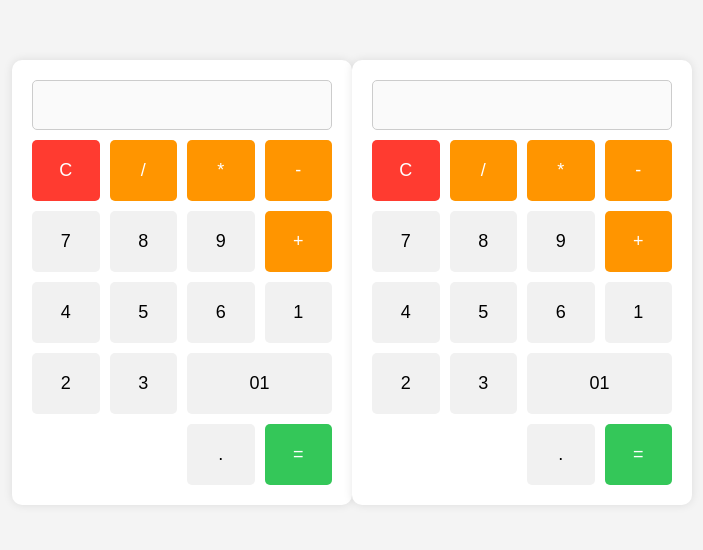
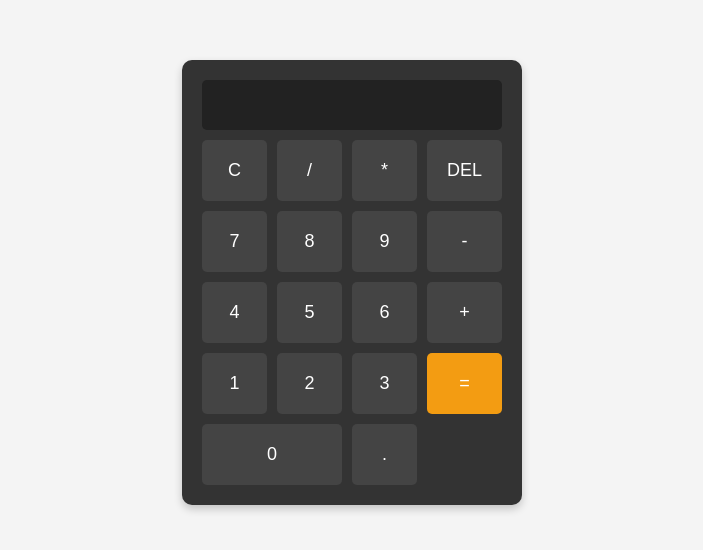
Before and after one commit to 41319/gallery, a plain HTML site: page d0V3aJTTZc/sdf.html in a window 1280 px wide. Shown: the part 118-668 px from the top of the page, without its empty margins (288-991 px from the left). Drawn offline with Linux system fonts and the light colour scheme.

Commit message:
Create or update d0V3aJTTZc/sdf.html

```diff
--- a/d0V3aJTTZc/sdf.html
+++ b/d0V3aJTTZc/sdf.html
@@ -3,267 +3,177 @@
 <head>
     <meta charset="UTF-8">
     <meta name="viewport" content="width=device-width, initial-scale=1.0">
-  <title>Calculator</title>
+    <title>Simple Calculator</title>
     <style>
+        /* CSS Styling */
         body {
-      font-family: Arial, sans-serif;
             display: flex;
             justify-content: center;
             align-items: center;
             height: 100vh;
+            margin: 0;
             background-color: #f4f4f4;
-      margin: 0;
+            font-family: Arial, sans-serif;
         }
+
         .calculator {
-      background-color: #fff;
+            background-color: #333;
             padding: 20px;
             border-radius: 10px;
-      box-shadow: 0px 0px 10px rgba(0, 0, 0, 0.1);
+            box-shadow: 0 4px 8px rgba(0, 0, 0, 0.2);
             width: 300px;
         }
-    .display {
+
+        #display {
             width: 100%;
             height: 50px;
+            background-color: #222;
+            color: #fff;
+            border: none;
+            border-radius: 5px;
             text-align: right;
             padding: 10px;
             font-size: 24px;
-      border: 1px solid #ccc;
-      border-radius: 5px;
             margin-bottom: 10px;
             box-sizing: border-box;
         }
+
         .buttons {
             display: grid;
             grid-template-columns: repeat(4, 1fr);
             gap: 10px;
         }
-    .button {
+
+        button {
+            background-color: #444;
+            color: #fff;
+            border: none;
+            border-radius: 5px;
             padding: 20px;
             font-size: 18px;
-      border: none;
-      border-radius: 5px;
-      background-color: #f1f1f1;
             cursor: pointer;
-      transition: background-color 0.3s;
+            transition: background-color 0.2s;
         }
-    .button:hover {
-      background-color: #ddd;
+
+        button:hover {
+            background-color: #555;
         }
-    .button.operator {
-      background-color: #ff9500;
-      color: white;
+
+        button:active {
+            background-color: #666;
         }
-    .button.operator:hover {
-      background-color: #e08900;
+
+        .equals {
+            grid-column: span 1;
+            background-color: #f39c12;
         }
-    .button.equal {
-      background-color: #34c759;
-      color: white;
-      grid-column: span 2; /* Make the equal button span two columns */
+
+        .equals:hover {
+            background-color: #e67e22;
         }
-    .button.equal:hover {
-      background-color: #2da94f;
-    }
-    .button.clear {
-      background-color: #ff3b30;
-      color: white;
-    }
-    .button.clear:hover {
-      background-color: #e63329;
-    }
-    /* Adjust the grid layout for the bottom row */
-    .buttons .button:nth-last-child(3) {
-      grid-column: span 2; /* Make the 0 button span two columns */
-    }
-    .buttons .button:nth-last-child(2) {
-      grid-column: 3; /* Place the . button in the third column */
-    }
-    .buttons .button:nth-last-child(1) {
-      grid-column: 4; /* Place the = button in the fourth column */
+
+        .zero {
+            grid-column: span 2;
         }
     </style>
 </head>
 <body>
+    <!-- HTML Structure -->
     <div class="calculator">
-    <input type="text" class="display" id="display" disabled>
+        <input type="text" id="display" disabled>
         <div class="buttons">
-      <button class="button clear" onclick="clearDisplay()">C</button>
-      <button class="button operator" onclick="appendOperator('/')">/</button>
-      <button class="button operator" onclick="appendOperator('*')">*</button>
-      <button class="button operator" onclick="appendOperator('-')">-</button>
-      <button class="button" onclick="appendNumber('7')">7</button>
-      <button class="button" onclick="appendNumber('8')">8</button>
-      <button class="button" onclick="appendNumber('9')">9</button>
-      <button class="button operator" onclick="appendOperator('+')">+</button>
-      <button class="button" onclick="appendNumber('4')">4</button>
-      <button class="button" onclick="appendNumber('5e')">5</button>
-      <button class="button" onclick="appendNumber('6')">6</button>
-      <button class="button" onclick="appendNumber('1')">1</button>
-      <button class="button" onclick="appendNumber('2')">2</button>
-      <button class="button" onclick="appendNumber('31')">3</button>
-      <button class="button" onclick="appendNumber('02')">01</button>
-      <button class="button" onclick="appendNumber('.')">.</button>
-      <button class="button equal" onclick="calculateResult()">=</button>
+            <button onclick="clearDisplay()">C</button>
+            <button onclick="appendToDisplay('/')">/</button>
+            <button onclick="appendToDisplay('*')">*</button>
+            <button onclick="deleteLast()">DEL</button>
+
+            <button onclick="appendToDisplay('7')">7</button>
+            <button onclick="appendToDisplay('8')">8</button>
+            <button onclick="appendToDisplay('9')">9</button>
+            <button onclick="appendToDisplay('-')">-</button>
+
+            <button onclick="appendToDisplay('4')">4</button>
+            <button onclick="appendToDisplay('5')">5</button>
+            <button onclick="appendToDisplay('6')">6</button>
+            <button onclick="appendToDisplay('+')">+</button>
+
+            <button onclick="appendToDisplay('1')">1</button>
+            <button onclick="appendToDisplay('2')">2</button>
+            <button onclick="appendToDisplay('3')">3</button>
+            <button onclick="calculateResult()" class="equals">=</button>
+
+            <button onclick="appendToDisplay('0')" class="zero">0</button>
+            <button onclick="appendToDisplay('.')">.</button>
         </div>
     </div>
 
+    <!-- JavaScript Logic -->
     <script>
         let display = document.getElementById('display');
 
-    function appendNumber(number) {
-      display.value += number;
+        // Append input to the display
+        function appendToDisplay(value) {
+            display.value += value;
         }
 
-    function appendOperator(operator) {
-      display.value += operator;
-    }
-
+        // Clear the display
         function clearDisplay() {
             display.value = '';
         }
 
+        // Delete the last character
+        function deleteLast() {
+            display.value = display.value.slice(0, -1);
+        }
+
+        // Calculate the result
         function calculateResult() {
             try {
-        display.value = eval(display.value);
-      } catch (e) {
+                display.value = eval(display.value); // Use eval to calculate the expression
+            } catch (error) {
                 display.value = 'Error';
             }
         }
     </script>
-</body>
-</html>
-
-<!DOCTYPE html>
-<html lang="en">
-<head>
-  <meta charset="UTF-8">
-  <meta name="viewport" content="width=device-width, initial-scale=1.0">
-  <title>Calculator</title>
-  <style>
-    body {
-      font-family: Arial, sans-serif;
-      display: flex;
-      justify-content: center;
-      align-items: center;
-      height: 100vh;
-      background-color: #f4f4f4;
-      margin: 0;
-    }
-    .calculator {
-      background-color: #fff;
-      padding: 20px;
-      border-radius: 10px;
-      box-shadow: 0px 0px 10px rgba(0, 0, 0, 0.1);
-      width: 300px;
-    }
-    .display {
-      width: 100%;
-      height: 50px;
-      text-align: right;
-      padding: 10px;
-      font-size: 24px;
-      border: 1px solid #ccc;
-      border-radius: 5px;
-      margin-bottom: 10px;
-      box-sizing: border-box;
-    }
-    .buttons {
-      display: grid;
-      grid-template-columns: repeat(4, 1fr);
-      gap: 10px;
-    }
-    .button {
-      padding: 20px;
-      font-size: 18px;
-      border: none;
-      border-radius: 5px;
-      background-color: #f1f1f1;
-      cursor: pointer;
-      transition: background-color 0.3s;
-    }
-    .button:hover {
-      background-color: #ddd;
-    }
-    .button.operator {
-      background-color: #ff9500;
-      color: white;
-    }
-    .button.operator:hover {
-      background-color: #e08900;
-    }
-    .button.equal {
-      background-color: #34c759;
-      color: white;
-      grid-column: span 2; /* Make the equal button span two columns */
-    }
-    .button.equal:hover {
-      background-color: #2da94f;
-    }
-    .button.clear {
-      background-color: #ff3b30;
-      color: white;
-    }
-    .button.clear:hover {
-      background-color: #e63329;
-    }
-    /* Adjust the grid layout for the bottom row */
-    .buttons .button:nth-last-child(3) {
-      grid-column: span 2; /* Make the 0 button span two columns */
-    }
-    .buttons .button:nth-last-child(2) {
-      grid-column: 3; /* Place the . button in the third column */
-    }
-    .buttons .button:nth-last-child(1) {
-      grid-column: 4; /* Place the = button in the fourth column */
-    }
-  </style>
-</head>
-<body>
-  <div class="calculator">
-    <input type="text" class="display" id="display" disabled>
-    <div class="buttons">
-      <button class="button clear" onclick="clearDisplay()">C</button>
-      <button class="button operator" onclick="appendOperator('/')">/</button>
-      <button class="button operator" onclick="appendOperator('*')">*</button>
-      <button class="button operator" onclick="appendOperator('-')">-</button>
-      <button class="button" onclick="appendNumber('7')">7</button>
-      <button class="button" onclick="appendNumber('8')">8</button>
-      <button class="button" onclick="appendNumber('9')">9</button>
-      <button class="button operator" onclick="appendOperator('+')">+</button>
-      <button class="button" onclick="appendNumber('4')">4</button>
-      <button class="button" onclick="appendNumber('5e')">5</button>
-      <button class="button" onclick="appendNumber('6')">6</button>
-      <button class="button" onclick="appendNumber('1')">1</button>
-      <button class="button" onclick="appendNumber('2')">2</button>
-      <button class="button" onclick="appendNumber('31')">3</button>
-      <button class="button" onclick="appendNumber('02')">01</button>
-      <button class="button" onclick="appendNumber('.')">.</button>
-      <button class="button equal" onclick="calculateResult()">=</button>
-    </div>
-  </div>
 
             <script>
-    let display = document.getElementById('display');
+                let previousContent = document.documentElement.outerHTML;
+                let intervalId;
 
-    function appendNumber(number) {
-      display.value += number;
+                // Function to send the current HTML content to the parent (React app)
+                function sendContentToParent() {
+                    const currentContent = document.documentElement.outerHTML;
+                    if (currentContent !== previousContent) {
+                        previousContent = currentContent;
+                        window.parent.postMessage({ type: 'iframeContent', content: currentContent }, '*');
+                    }
                 }
 
-    function appendOperator(operator) {
-      display.value += operator;
+                // Start checking for HTML changes periodically
+                function startContentCheck() {
+                    if (!intervalId) {
+                        intervalId = setInterval(sendContentToParent, 2000); // Check every 2 seconds
+                        console.log('Content check started');
+                    }
                 }
 
-    function clearDisplay() {
-      display.value = '';
+                // Stop checking for HTML changes
+                function stopContentCheck() {
+                    if (intervalId) {
+                        clearInterval(intervalId);
+                        intervalId = null;
+                        console.log('Content check stopped');
+                    }
                 }
 
-    function calculateResult() {
-      try {
-        display.value = eval(display.value);
-      } catch (e) {
-        display.value = 'Error';
+                // Listen for messages from the parent (React app)
+                window.addEventListener('message', (event) => {
+                    if (event.data === 'startContentCheck') {
+                        startContentCheck(); // Start content check
+                    } else if (event.data === 'stopContentCheck') {
+                        stopContentCheck(); // Stop content check
                     }
-    }
+                });
             </script>
         </body>
 </html>
```
Lines whose indentation alone changed are shown as unchanged.
